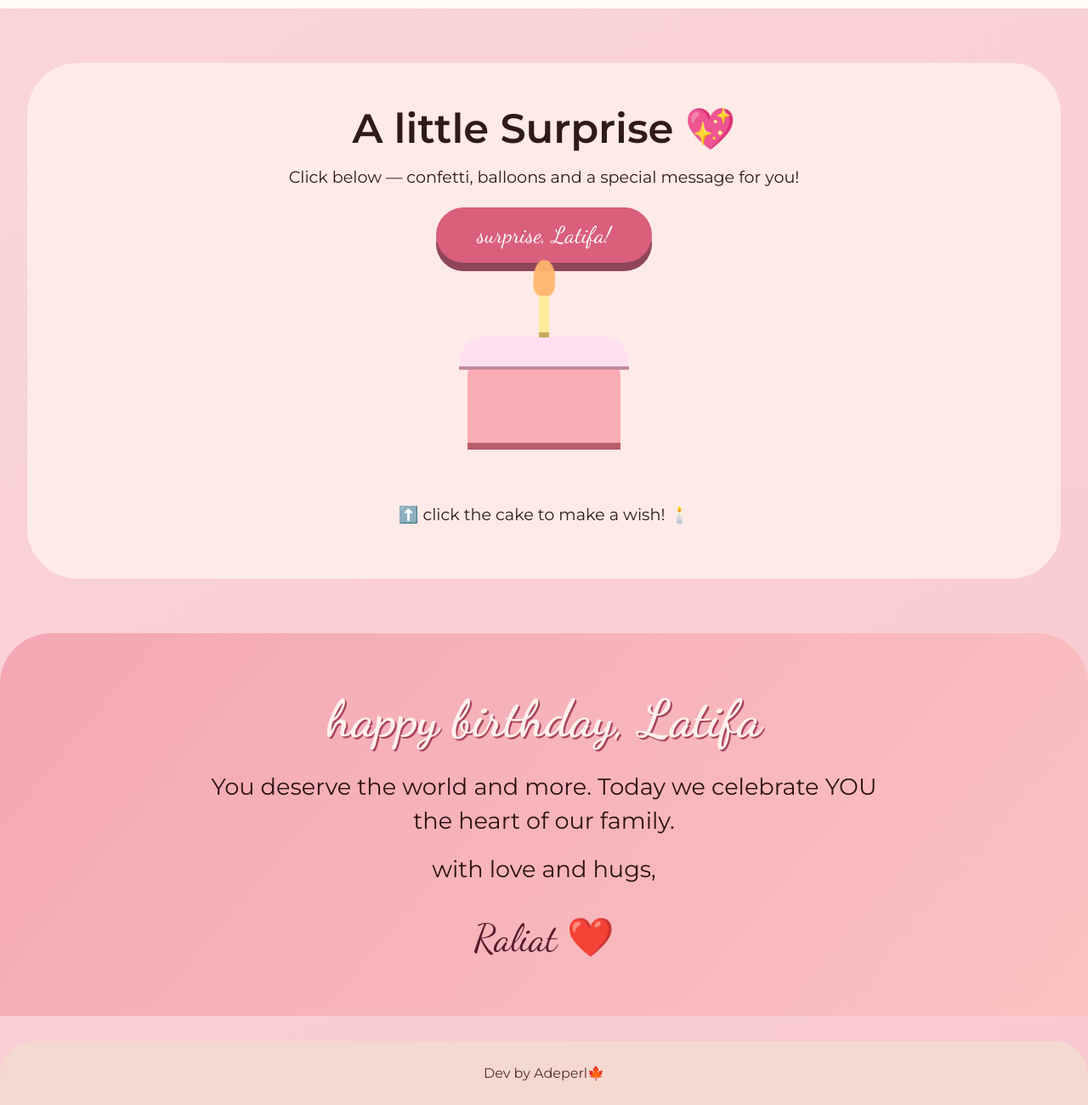
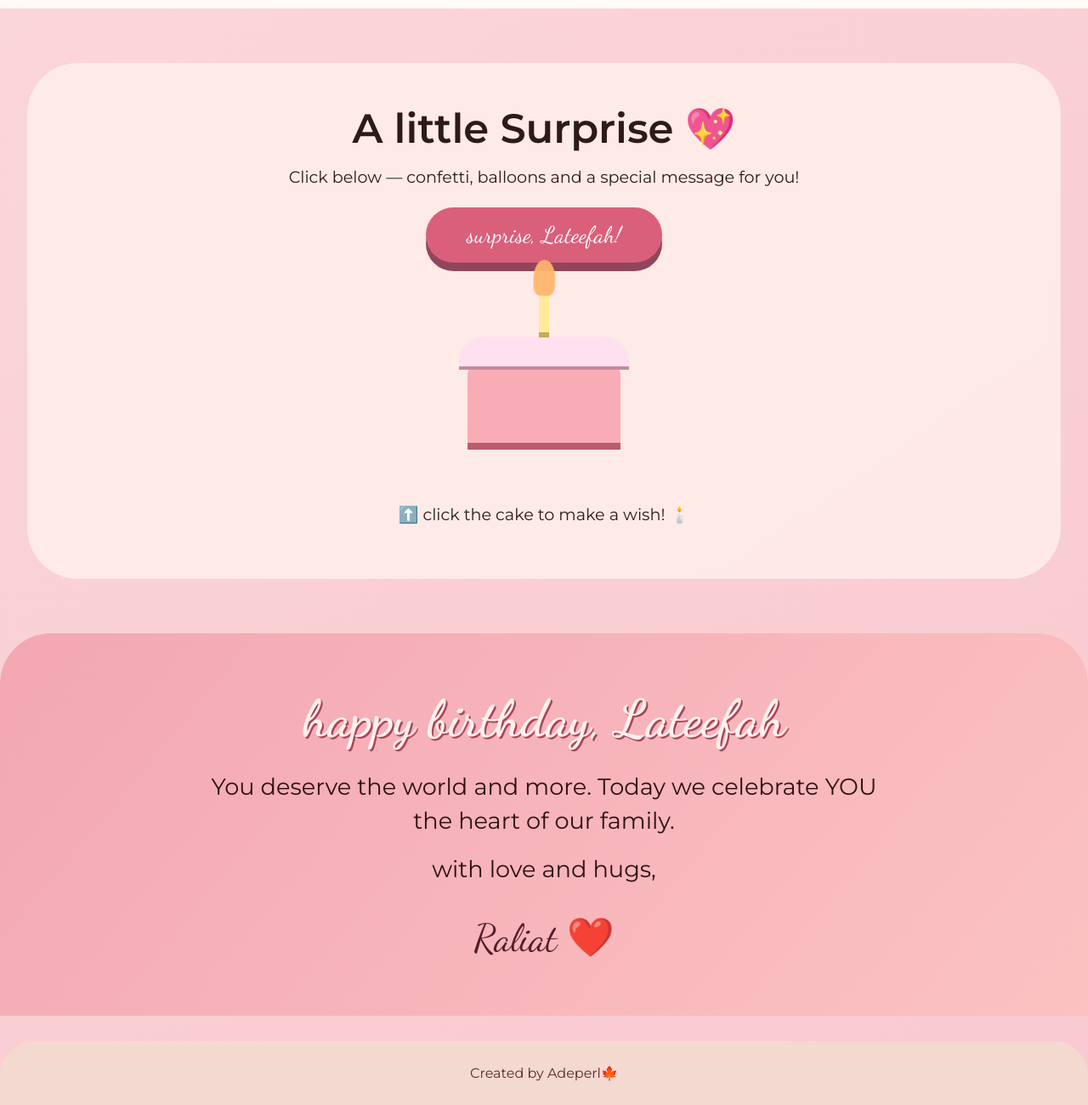
Before and after one commit to Deperl-Technologies/happy-birthday-to-you-latifa, a plain HTML site: page index.html in a window 1280 px wide. Shown: the part 2499-3799 px from the top of the page at 85% size. Drawn offline with Linux system fonts and the light colour scheme.

Commit message:
Update birthday messages from Latifa to Lateefah

```diff
--- a/index.html
+++ b/index.html
@@ -3,7 +3,7 @@
 <head>
     <meta charset="UTF-8">
     <meta name="viewport" content="width=device-width, initial-scale=1.0, maximum-scale=5.0, user-scalable=yes">
-    <title>Happy Birthday, Latifa! ❤️</title>
+    <title>Happy Birthday, Lateefah! ❤️</title>
     <link rel="preconnect" href="https://fonts.googleapis.com">
     <link rel="preconnect" href="https://fonts.gstatic.com" crossorigin>
     <link href="https://fonts.googleapis.com/css2?family=Dancing+Script:wght@400;700&family=Montserrat:wght@300;400;600&display=swap" rel="stylesheet">
@@ -573,7 +573,7 @@
             <div class="timeline-item">
                 <div class="timeline-content">
                     <div class="timeline-date">teenage dreams</div>
-                    <p>you taught me about makeup, music, and being brave.</p>
+                    <p>you were my first role model, <br>taught me how to be strong and true.<p>
                 </div>
             </div>
             <div class="timeline-item">
@@ -595,7 +595,7 @@
     <div class="surprise-section">
         <h2>A little Surprise 💖</h2>
         <p>Click below — confetti, balloons and a special message for you!</p>
-        <button class="surprise-btn" onclick="revealSurprise()">surprise, Latifa!</button>
+        <button class="surprise-btn" onclick="revealSurprise()">surprise, Lateefah!</button>
 
         <!-- FIX: id and class both present; JS now uses getElementById consistently -->
         <div id="surprise-content" class="surprise-content">
@@ -617,7 +617,7 @@
 
     <!-- FINAL MESSAGE -->
     <div class="final-message">
-        <h2>happy birthday, Latifa</h2>
+        <h2>happy birthday, Lateefah</h2>
         <p>You deserve the world and more. Today we celebrate YOU<br> the heart of our family.</p>
         <p>with love and hugs,</p>
         <div class="signature">Raliat ❤️</div>
@@ -738,7 +738,7 @@
 
     <!-- media note -->
     <div class="media-note">
-        <p>Dev by Adeperl🍁<p>
+        <p>Created by Adeperl🍁<p>
     <!--<p>🎵 Add your birthday song as "happy-birthday-latifa.mp3" or change the audio src.</p>
         <p>with love, always 💕</p>-->
     </div>
```
